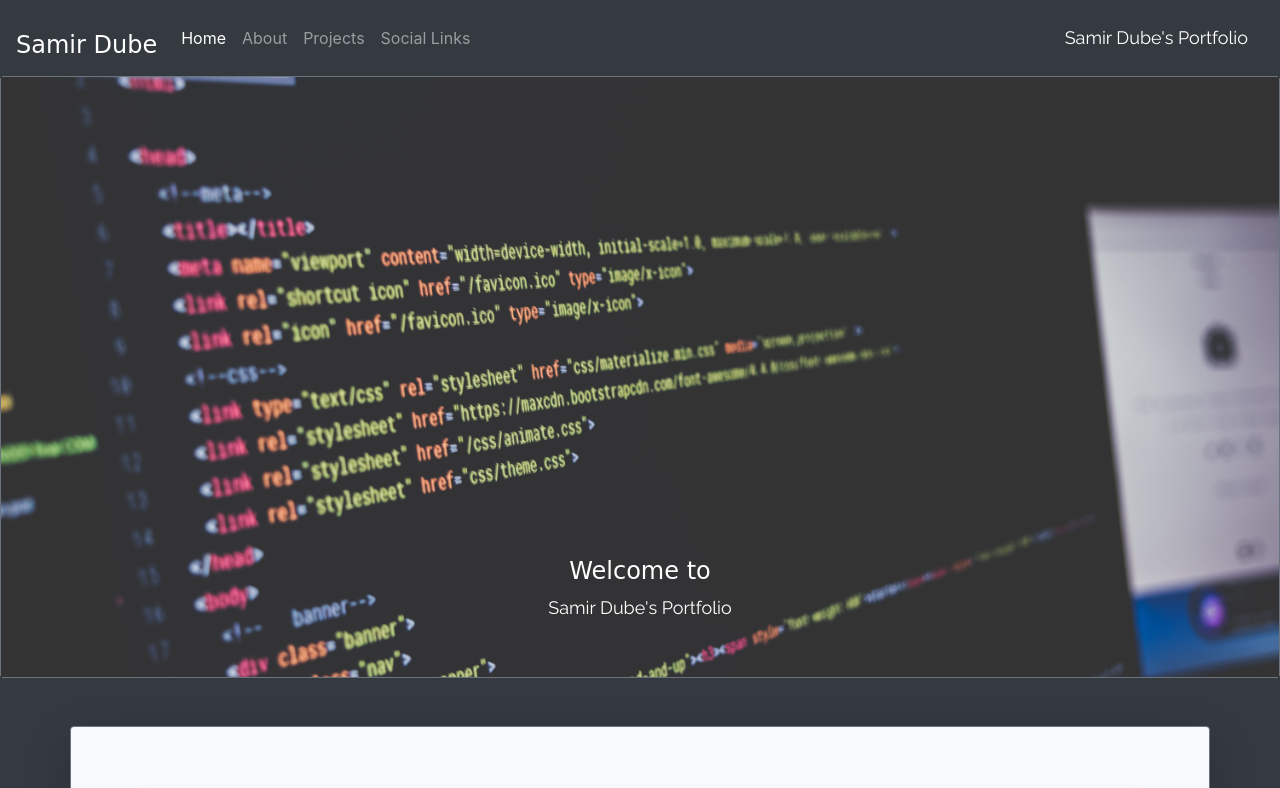
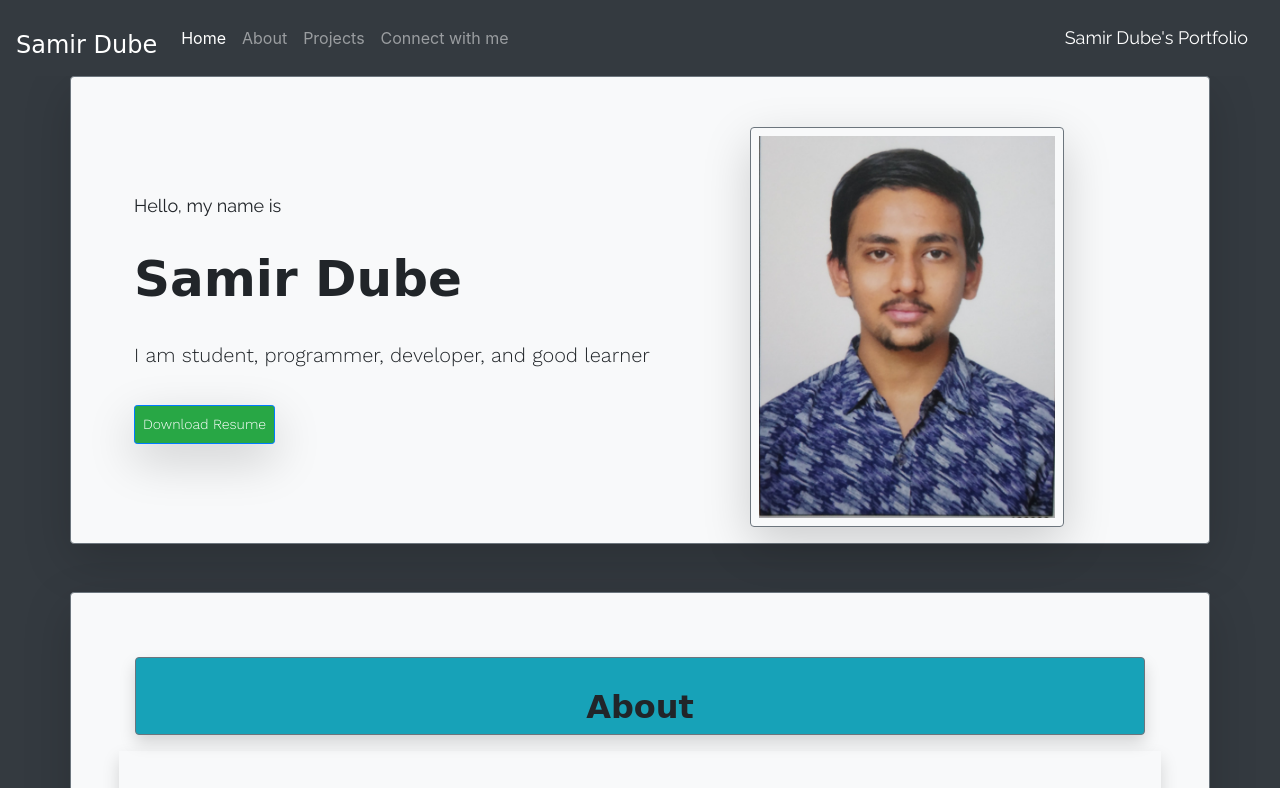
Before and after one commit to SSdCode/My-Portfolio, a plain HTML site: page index.html in a window 1280 px wide. Shown: the top 788 px of the page. Drawn offline with nearby package versions, Linux system fonts and the light colour scheme; a web font is replaced by a local one.

Commit message:
update crousel and added connect me gmail

```diff
--- a/index.html
+++ b/index.html
@@ -71,33 +71,44 @@
           <a class="nav-link" href="#projects">Projects</a>
         </li>
         <li class="nav-item">
-          <a class="nav-link" href="#socialLinks">Social Links</a>
+          <a class="nav-link" href="#socialLinks">Connect with me</a>
         </li>
       </ul>
       <a class="navbar-brand ralewayFont" style="font-size: large; font-weight: 100;">Samir Dube's Portfolio</a>
     </div>
   </nav>
 
+
+
   <!-- carousel -->
-  <div class="bg-light border rounded border-secondary">
-    <div id="carouselExampleSlidesOnly" class="carousel slide" data-ride="carousel">
-      <div class="carousel-inner">
-        <div class="carousel-item active">
-          <img src="images/carousel1.jpg" class="d-block w-100" alt="Image Not Found!">
-          <div class="carousel-caption d-none d-md-block">
-            <h5 class="balooFont">Welcome to</h5>
-            <p class="ralewayFont">Samir Dube's Portfolio</p>
+  <div class="container bg-light border rounded border-secondary shadow-lg ">
+    <div class="form-group row">
+      <div class="col-sm-7">
+        <div style="height: 50px;"></div>
+        <div class="p-5" style="height: 25em;">
+          <div style="height: 20px;"></div>
+          <h5 class="ralewayFont" style="font-weight:500;">Hello, my name is</h5>
+          <div style="height: 10px;"></div>
+          <p class="balooFont" style="font-weight: bolder; font-size: 50px;">Samir Dube</p>
+          <div style="height: 10px;"></div>
+          <h5 class="wordFont" style="font-weight:500;">I am student, programmer, developer, and good learner</h5>
+          <div style="height: 30px;"></div>
+          <a class="btn btn-primary btn-sm p-2 bg-success wordFont shadow-lg" href="download/Samir_Resume.docx" download
+            rel="noopener noreferrer" target="_blank">
+            Download Resume
+          </a>
+        </div>
+      </div>
+      <div class="col-sm-5">
+        <div style="height: 50px;"></div>
+        <img src="images/passport_size.jpg"
+          class="img-fluid d-flex justify-content-center border rounded border-secondary p-2 shadow-lg" alt="Responsive image" style="height: 25em;">
       </div>
     </div>
   </div>
-    </div>
-  </div>
-
-
   <!-- About -->
 
   <div id="about" class="container bg-light border rounded border-secondary p-5 mt-5 shadow-lg">
-    <form>
     <div class="form-group row border rounded border-secondary bg-info m-3 shadow">
       <h2 class="col-sm-12 balooFont"
         style="padding-top: 3%; text-align: center; font-weight: bolder; font-size: xx-large;">About</h2>
@@ -106,6 +117,7 @@
       <div class="form-group row m-3">
         <h2 class="col-sm-12 balooFont" style="padding-top: 3%; font-size: x-large;">Personal Information</h2>
       </div>
+      <div style="height: 30px;"></div>
       <div class="form-group row">
         <label class="col-sm-5 font-weight-bold lableFont">Name</label>
         <label class="col-sm-7 ralewayFont">Samir Satishbhai Dube</label>
@@ -122,16 +134,13 @@
         <label class="col-sm-5 font-weight-bold lableFont">Contact Number</label>
         <label class="col-sm-7 ralewayFont">7226064677</label>
       </div>
-        <a class="btn btn-primary btn-sm p-2 bg-success shadow-lg" href="download/Samir_Resume.docx" download
-          rel="noopener noreferrer" target="_blank">
-          Download Resume
-        </a>
     </div>
     <hr />
     <div class="shadow p-5">
       <div class="form-group row m-3">
         <h2 class="col-sm-12 balooFont" style="padding-top: 3%; font-size: x-large;">Education</h2>
       </div>
+      <div style="height: 30px;"></div>
       <div class="form-group row">
         <label class="col-sm-5 font-weight-bold lableFont">BCA (2017-2020)</label>
         <label class="col-sm-7 ralewayFont">Balaji college of computer application, chhani</label>
@@ -141,7 +150,6 @@
         <label class="col-sm-7 ralewayFont">Sardar Vallabhbhai Patel Institute of Technology, Vasad</label>
       </div>
     </div>
-    </form>
   </div>
 
   <!-- Projects -->
@@ -215,12 +223,14 @@
   <div id="socialLinks" class="container bg-light border rounded border-secondary p-5 mt-5 shadow-lg">
     <div class="form-group row border rounded border-secondary bg-info m-3 shadow">
       <h2 class="col-sm-12 balooFont"
-        style="padding-top: 3%; text-align: center; font-weight: bolder; font-size: xx-large;">Social Links</h2>
+        style="padding-top: 3%; text-align: center; font-weight: bolder; font-size: xx-large;">Connect with me</h2>
     </div>
-    <div class="btn-group btn-group-lg flex-wrap shadow m-2 p-2 d-flex justify-content-center" role="group" aria-label="Social Links">
+    <div class="btn-group btn-group-lg flex-wrap shadow m-2 p-2 d-flex justify-content-center" role="group"
+      aria-label="Social Links">
       <a href="https://github.com/SSdCode" class="btn btn-secondary m-1 shadow" role="button">GitHub</a>
       <a href="https://www.linkedin.com/in/samir-Dube-8560881b6" class="btn btn-secondary m-1 shadow"
         role="button">Linkedin</a>
+        <a href="mailto:dubeysamir514@gmail.com" class="btn btn-secondary m-1 shadow" role="button">Gmail</a>
       <a href="https://www.youtube.com/channel/UCZ85n_47Cuh8TvTVCSGRp2Q" class="btn btn-secondary m-1 shadow"
         role="button">Youtube</a>
       <a href="https://www.instagram.com/samir__________Dube/" class="btn btn-secondary m-1 shadow"
```
Also changed, not shown: images/carousel1.jpg (deleted), images/passport_size.jpg (added). Lines whose indentation alone changed are shown as unchanged.
